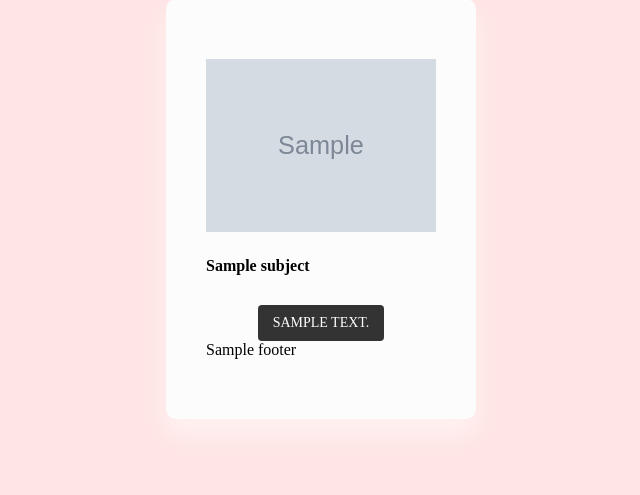
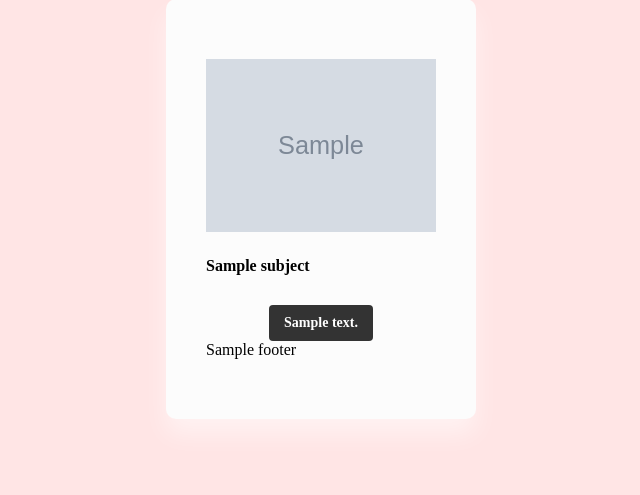
Before and after one commit to openwisp/openwisp-utils, a Django app: template openwisp_utils/admin_theme/templates/openwisp_utils/email_template.html in a window 1280 px wide. Shown: the part 191-686 px from the top of the page, without its empty margins (319-959 px from the left). Run offline with Django 3.2, Linux system fonts and the light colour scheme; the template is opened without the code that fills it: most values are stand-ins (such as "Sample title", 1, 10 or a date in 2020); grey boxes marked "Sample" are stand-in pictures.

Commit message:
[chores] Minor improvements

```diff
--- a/openwisp_utils/admin_theme/templates/openwisp_utils/email_template.html
+++ b/openwisp_utils/admin_theme/templates/openwisp_utils/email_template.html
@@ -12,7 +12,6 @@
       margin: 0;
       padding: 0;
     }
-
     .container{
       background: #ffe5e5;
       height: 100%;
@@ -21,7 +20,6 @@
       justify-content: center;
       align-items: center;
     }
-
     .box{
       width: auto;
       padding: 60px 40px;
@@ -31,32 +29,26 @@
       border-radius: 10px;
       margin: auto;
     }
-
     .logo-container{
       text-align: center;
       margin-bottom: 25px;
     }
-
     .logo {
       max-width: 230px;
     }
-
     .call-to-action{
       text-align: center;
       margin-top: 30px;
     }
-
     .subject{
       font-size: medium;
       font-weight: 700;
       margin: 20px 0;
     }
-
     .msg{
       color: #1b1818;
       margin: 20px 0;
     }
-
     .btn{
       appearance: button;
       text-decoration: none;
@@ -65,17 +57,14 @@
       border-radius: 4px;
       border: 0;
       padding: 10px 15px;
-      font-weight: 500;
+      font-weight: bold;
       font-size: 14px;
-      text-transform: uppercase;
     }
-
     .btn:hover, .btn:focus {
       background: #000;
       outline: 0 none;
       background: rgba(51, 51, 51, 0.7);
     }
-
     a:link:hover {
       text-decoration: none;
     }
@@ -88,30 +77,25 @@
     <div class="box">
       {% block mail_header %}
       <div class="logo-container">
-        <img src="{{ logo_url }}" alt="Logo" id="logo" class="logo">
+        <img src="{{ logo_url }}" alt="Logo" class="logo">
       </div>
       {% if subject %}
-      <div class="subject">
-        {{ subject }}
-      </div>
+      <div class="subject">{{ subject }}</div>
       {% endif %}
       {% endblock mail_header %}
       {% block mail_body %}
-      <div class="msg">
-        {{ message | safe }}
-      </div>
+      <div class="msg">{{ message | safe }}</div>
       {% endblock mail_body %}
       {% block call_to_action %}
       {% if call_to_action_url %}
       <div class="call-to-action">
-        <a href="{{ call_to_action_url }}" class="btn">
-          {{ call_to_action_text }} </a>
+        <a href="{{ call_to_action_url }}" class="btn">{{ call_to_action_text }}</a>
       </div>
       {% endif %}
       {% endblock call_to_action %}
       {% block mail_footer %}
         {% if footer %}
-        {{ footer }}
+          {{ footer }}
         {% endif %}
       {% endblock mail_footer %}
     </div>
```
Also changed, not shown: tests/test_project/tests/test_email.py (+2 -2 lines).
